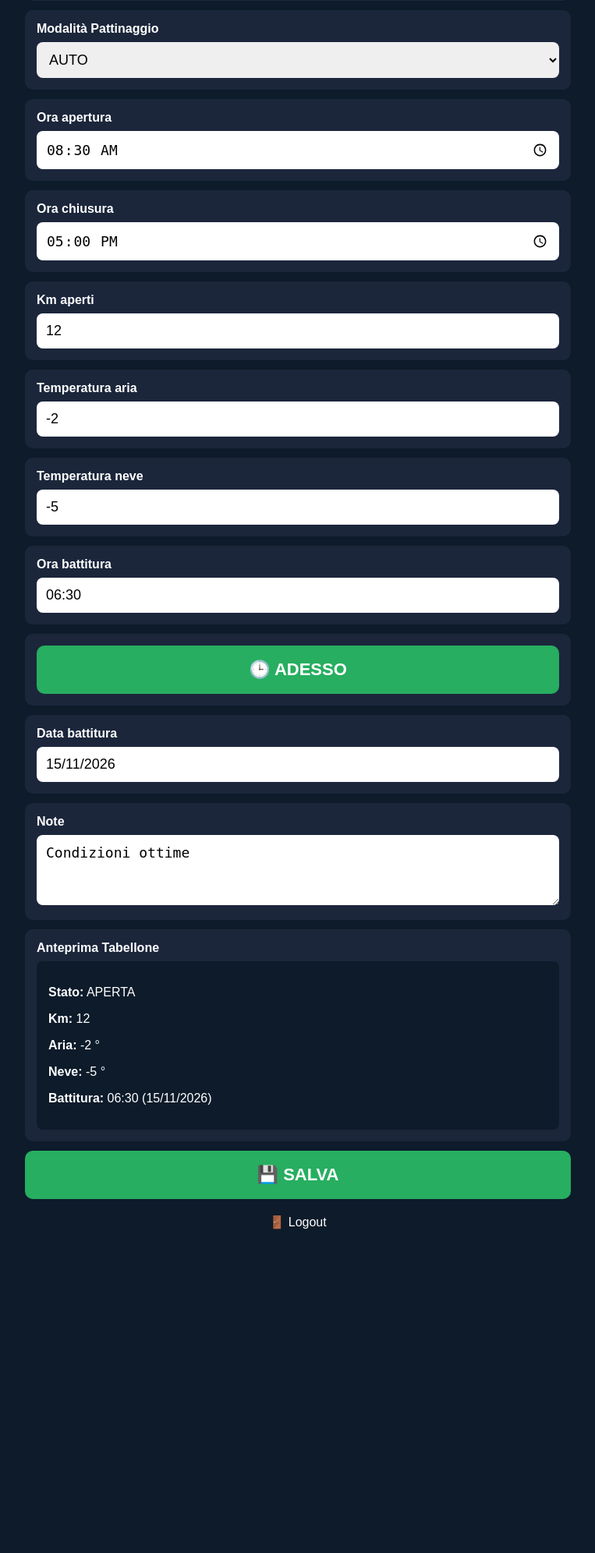
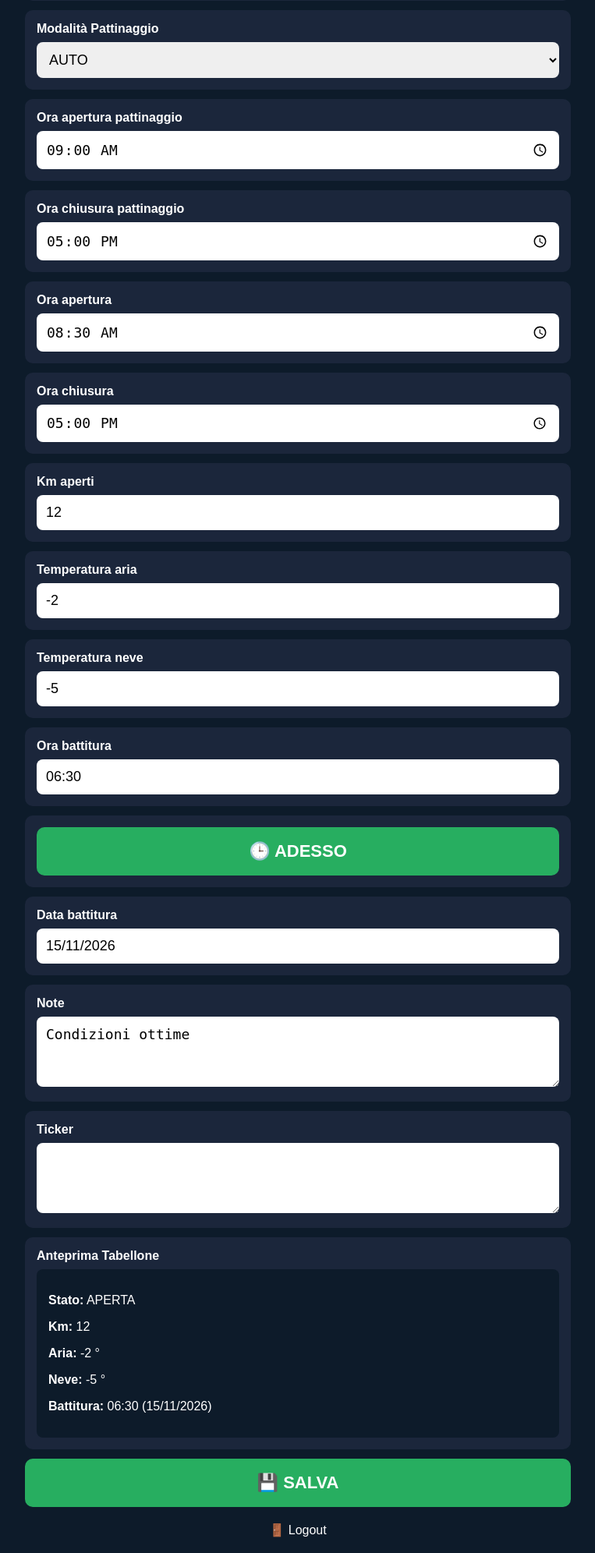
Before and after one commit to emiliomaj60-lang/stato-pista-schilpario, a Flask app: page /admin in a window 1280 px wide. Shown: the part 377-2369 px from the top of the page at 78% size, without its empty margins (258-1021 px from the left). Before the commit the page ends 1954 px from the top, so only its background shows below. Run offline with Flask 3, Linux system fonts and the light colour scheme; the visitor is signed in with stand-in values (Sample User, id 1).

Commit message:
Add files via upload

```diff
--- a/templates/admin.html
+++ b/templates/admin.html
@@ -185,6 +185,24 @@ FORZA CHIUSA
 </div>
 
 <div class="card">
+<label>Ora apertura pattinaggio</label>
+
+<input
+type="time"
+name="ora_apertura_pattinaggio"
+value="{{ dati.get('ora_apertura_pattinaggio','09:00') }}">
+</div>
+
+<div class="card">
+<label>Ora chiusura pattinaggio</label>
+
+<input
+type="time"
+name="ora_chiusura_pattinaggio"
+value="{{ dati.get('ora_chiusura_pattinaggio','17:00') }}">
+</div>
+
+<div class="card">
 <label>Ora apertura</label>
 
 <input
@@ -265,6 +283,14 @@ value="{{ dati.get('data_battitura','') }}">
 
 <textarea
 name="note">{{ dati.get('note','') }}</textarea>
+</div>
+
+<div class="card">
+<label>Ticker</label>
+
+<textarea
+name="ticker">{{ dati.get('ticker','') }}</textarea>
+
 </div>
 
 <div class="card">
```
